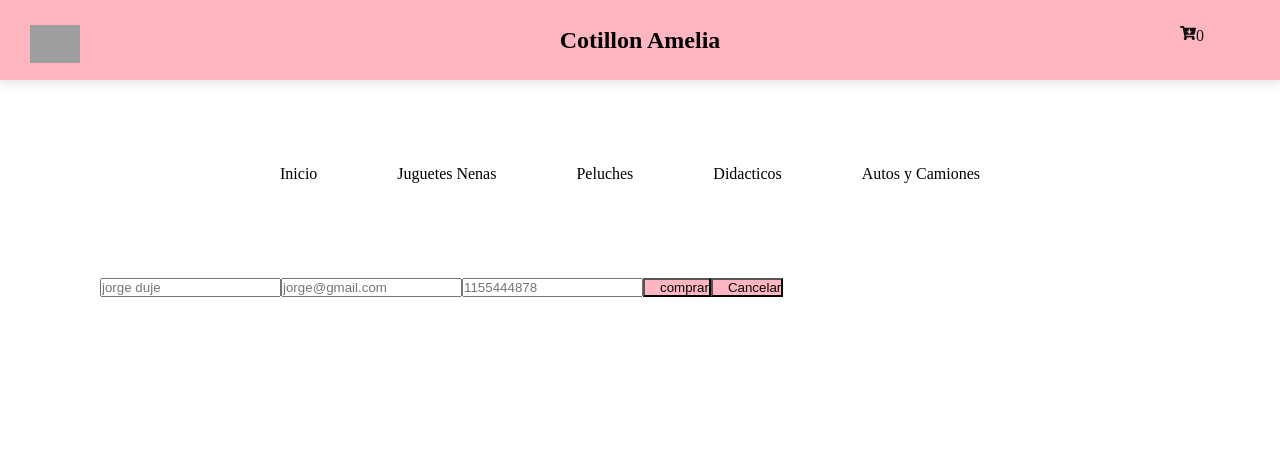
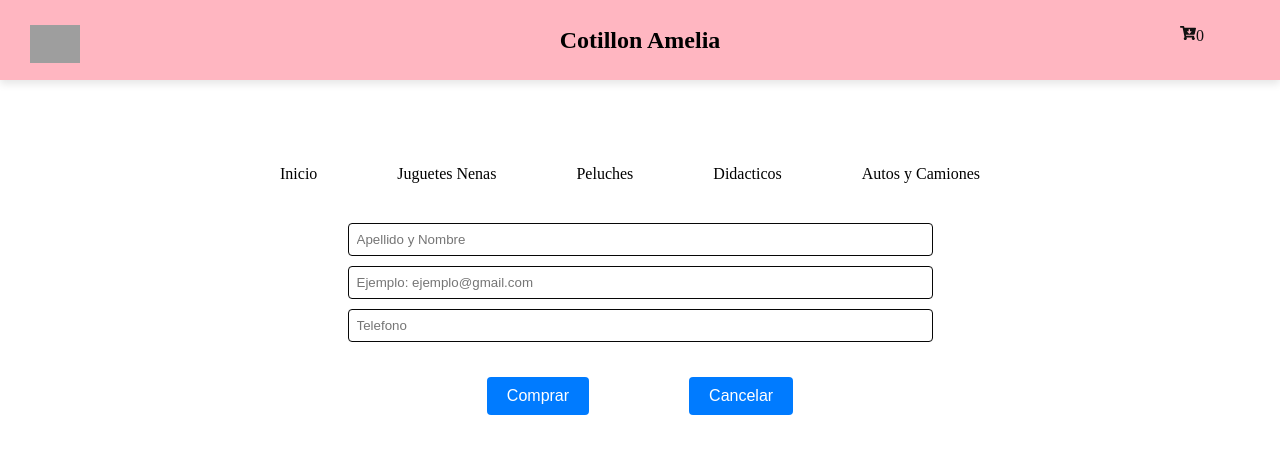
Before and after one commit to dariobulubacich/Proyecto-amelia, a React (Vite) app: page /checkout in a window 1280 px wide. Shown: the top 454 px of the page. Built offline with nearby package versions, Linux system fonts and the light colour scheme; grey boxes are pictures that could not be loaded.

Commit message:
termina carrito de compra

```diff
--- a/src/App.jsx
+++ b/src/App.jsx
@@ -5,11 +5,12 @@ import { Navbar } from "./components/layout/navbar/Navbar";
 import ItemDetailContainer from "./components/pages/itemDetail/ItemDetailContainer";
 import Checkout from "./components/pages/checkout/Checkout";
 import { CartContextProvider } from "./context/CartContext";
-// import { PaginaNotFount } from "./components/pages/Error/PaginaNotFound";
+import { Toaster } from "sonner";
 
 function App() {
   return (
     <BrowserRouter>
+      <Toaster duration={2000} richColors position="top-center" />
       <CartContextProvider>
         <Navbar />
         <Routes>
--- a/src/components/common/ModalCustom.jsx
+++ b/src/components/common/ModalCustom.jsx
@@ -1,5 +1,4 @@
 const ModalCustom = ({ title, children }) => {
-  console.log(children);
   return (
     <div
       style={{
--- a/src/components/pages/checkout/Checkout.jsx
+++ b/src/components/pages/checkout/Checkout.jsx
@@ -1,6 +1,21 @@
-import { useState } from "react";
+import { useContext, useState } from "react";
 import "./checkout.css";
+import { CartContext } from "../../../context/CartContext";
+
+import { db } from "../../../firebaseConfig";
+import {
+  addDoc,
+  collection,
+  deleteDoc,
+  doc,
+  updateDoc,
+} from "firebase/firestore";
+
 const Checkout = () => {
+  const { cart, getTotalAmount, resetCart } = useContext(CartContext);
+
+  const [orderId, setOrderId] = useState(null);
+
   const [userInfo, setUserInfo] = useState({
     name: "",
     email: "",
@@ -9,65 +24,72 @@ const Checkout = () => {
 
   const funcionDelFormulario = (evento) => {
     evento.preventDefault();
-    console.log("se envia");
-    // comunicarnos con la api
-    console.log(userInfo);
+    const total = getTotalAmount();
+
+    const order = {
+      buyer: userInfo,
+      items: cart, //[ {} {} {}]
+      total,
+    };
+
+    let refCollection = collection(db, "orders");
+    addDoc(refCollection, order).then((res) => {
+      setOrderId(res.id);
+      resetCart();
+    });
+
+    let refCol = collection(db, "products");
+    order.items.forEach((item) => {
+      let refDoc = doc(refCol, item.id);
+      updateDoc(refDoc, { stock: item.stock - item.quantity });
+    });
   };
 
-  // const capturarNombre = (evento) => {
-  //   // setName(evento.target.value);
-  //   // setUserInfo(evento.target.value); // ---> "jorge"
-  //   // setUserInfo({ name: evento.target.value }); // ---> {name: "Jorge"}
-  //   setUserInfo({ ...userInfo, name: evento.target.value });
-  //   // ---> { email: "", phoneNumber:"", name:"Jorge"}
-  // };
-
-  // const capturarEmail = (evento) => {
-  //   setUserInfo({ ...userInfo, email: evento.target.value });
-  // };
-
-  // const capturarTelefono = (evento) => {
-  //   setUserInfo({ ...userInfo, phoneNumber: evento.target.value });
-  // };
-
   const capturarInfo = (evento) => {
-    // value --> jorge@gmail.com
-    // name ---> email
-    // console.log(evento.target.value);
-    // console.log(evento.target.name);
-
-    // const { target } = evento;
-    // const { name, value } = target;
-
     const { name, value } = evento.target;
     setUserInfo({ ...userInfo, [name]: value });
   };
 
+  if (orderId) {
+    return <h2 className="h2-compra">Tu ticket de compra es : {orderId}</h2>;
+  }
+
+  const deleteById = (id) => {
+    // refColl
+    // refDoc
+    // deleteDoc( refDoc )
+  };
+
   return (
-    <div className="inputs">
-      <form onSubmit={funcionDelFormulario} className="inputs">
+    <div className="div-form">
+      <form onSubmit={funcionDelFormulario}>
         <input
+          className="imputs"
           type="text"
-          placeholder="jorge duje"
+          placeholder="Apellido y Nombre"
           name="name"
           onChange={capturarInfo}
         />
         <input
+          className="imputs"
           type="email"
-          placeholder="jorge@gmail.com"
+          placeholder="Ejemplo: ejemplo@gmail.com"
           name="email"
           onChange={capturarInfo}
         />
         <input
+          className="imputs"
           type="text"
-          placeholder="1155444878"
+          placeholder="Telefono"
           name="phoneNumber"
           onChange={capturarInfo}
         />
-        <button className="btn">comprar</button>
-        <button className="btn" type="button">
-          Cancelar
-        </button>
+        <div className="div-btn">
+          <button className="btn">Comprar</button>
+          <button className="btn" type="button">
+            Cancelar
+          </button>
+        </div>
       </form>
     </div>
   );
--- a/src/components/pages/checkout/checkout.css
+++ b/src/components/pages/checkout/checkout.css
@@ -1,8 +1,43 @@
-.inputs {
+.h2-compra {
+  padding: 100px;
+  text-align: center;
+  color: green;
+  width: 50%;
+  margin: auto;
+  gap: 20px;
+}
+
+.div-form {
   display: flex;
-  padding: 50px;
+  padding: 40px;
+  justify-content: center;
 }
+
+.imputs {
+  width: 100%;
+  padding: 8px;
+  margin: 5px 0;
+  border: 1px solid #070707;
+  border-radius: 4px;
+}
+
+.div-btn {
+  display: flex;
+  padding: 30px;
+  gap: 100px;
+  justify-content: center;
+}
+
 .btn {
-  background-color: lightpink;
-  padding-left: 15px;
+  padding: 10px 20px;
+  border: none;
+  border-radius: 4px;
+  background-color: #007bff;
+  color: white;
+  cursor: pointer;
+  font-size: 16px;
 }
+
+.btn:hover {
+  background-color: #0056b3;
+}
--- a/src/components/pages/itemDetail/ItemDetailContainer.jsx
+++ b/src/components/pages/itemDetail/ItemDetailContainer.jsx
@@ -1,22 +1,34 @@
 import { useContext, useEffect, useState } from "react";
-import { products } from "../../../products";
 import ItemDetail from "./ItemDetail";
 import { useParams } from "react-router-dom";
 import { CartContext } from "../../../context/CartContext";
+import { db } from "../../../firebaseConfig";
+import { collection, doc, getDoc } from "firebase/firestore";
+import { toast } from "sonner";
 
 const ItemDetailContainer = () => {
   const { id } = useParams();
-  const { addToCart, getCantidades } = useContext(CartContext);
-  let totalEnCarrito = getCantidades(id);
+  const { addToCart, getTotalQuantity } = useContext(CartContext);
+
+  let totalEnCarrito = getTotalQuantity(id);
+
   const [item, setItem] = useState({});
 
   useEffect(() => {
-    let productSelected = products.find((producto) => producto.id === id);
-    setItem(productSelected);
+    const productsCollection = collection(db, "products");
+    const docRef = doc(productsCollection, id);
+    getDoc(docRef).then((res) => {
+      setItem({ ...res.data(), id: res.id });
+    });
   }, [id]);
+
   const agregarAlCarrito = (cantidad) => {
     let objeto = { ...item, quantity: cantidad };
     addToCart(objeto);
+    toast.success("Producto agregado correctamente", {
+      position: "bottom-right",
+      closeButton: true,
+    });
   };
 
   return (
--- a/src/components/pages/itemListContainer/ItemListContainer.jsx
+++ b/src/components/pages/itemListContainer/ItemListContainer.jsx
@@ -1,10 +1,12 @@
-// import { Typography } from "@mui/material";
-// import Grid from "@mui/material/Grid2";
 import { useState } from "react";
 import { useEffect } from "react";
-import { products } from "../../../products";
 import ItemList from "./ItemList";
 import { useParams } from "react-router-dom";
+import { db } from "../../../firebaseConfig";
+import { collection, getDocs, query, where, addDoc } from "firebase/firestore";
+import Box from "@mui/material/Box";
+import Skeleton from "@mui/material/Skeleton";
+import { products } from "../../../products";
 
 export const ItemListContainer = () => {
   const { name } = useParams();
@@ -12,13 +14,43 @@ export const ItemListContainer = () => {
   const [items, setItems] = useState([]);
 
   useEffect(() => {
-    const unaParte = products.filter((producto) => producto.category === name);
-    const getProducts = new Promise((resolve) => {
-      resolve(name ? unaParte : products);
-    });
-    getProducts.then((res) => {
-      setItems(res);
+    const productsCollection = collection(db, "products");
+    let docsRef = productsCollection;
+    if (name) {
+      docsRef = query(productsCollection, where("category", "==", name));
+    }
+
+    getDocs(docsRef).then((res) => {
+      let explicacion = res.docs.map((doc) => {
+        return { ...doc.data(), id: doc.id };
+      });
+      setItems(explicacion);
     });
   }, [name]);
-  return <ItemList items={items} />;
+
+  if (items.length === 0) {
+    return (
+      <Box sx={{ width: 300 }}>
+        <Skeleton />
+        <Skeleton animation="wave" />
+        <Skeleton animation={false} />
+      </Box>
+    );
+  }
+
+  const funcionParaAgregar = () => {
+    const productsCollection = collection(db, "products");
+    addDoc(productsCollection, { price: 123, title: "123" });
+
+    products.forEach((product) => {
+      addDoc(productsCollection, product);
+    });
+  };
+
+  return (
+    <div>
+      <ItemList items={items} />
+      <button onClick={funcionParaAgregar}>Cargar productos varios</button>
+    </div>
+  );
 };
--- /dev/null
+++ b/src/firebaseConfig.js
@@ -0,0 +1,14 @@
+import { initializeApp } from "firebase/app";
+import { getFirestore } from "firebase/firestore";
+const firebaseConfig = {
+  apiKey: "AIzaSyAc7TgUi5kuq0u2ISsqBtWtlMaGSr0HwBs",
+  authDomain: "e-comerce-cotillos--ameilia.firebaseapp.com",
+  projectId: "e-comerce-cotillos--ameilia",
+  storageBucket: "e-comerce-cotillos--ameilia.firebasestorage.app",
+  messagingSenderId: "929938521231",
+  appId: "1:929938521231:web:e1b7395368c608d23984fa",
+};
+
+// Inicializar Firebase
+const app = initializeApp(firebaseConfig);
+export const db = getFirestore(app);
--- a/src/products.js
+++ b/src/products.js
@@ -1,14 +1,14 @@
 export const products = [
-  {
-    id: "1",
-    title: "Muñeco Tiny",
-    price: 4200,
-    stock: 5,
-    imageUrl:
-      "https://res.cloudinary.com/di378vek5/image/upload/v1728056110/WhatsApp_Image_2024-09-27_at_09.52.53_nxmppj.jpg",
-    description: "viene con cuna",
-    category: "Nenas",
-  },
+  // {
+  //   id: "1",
+  //   title: "Muñeco Tiny",
+  //   price: 4200,
+  //   stock: 5,
+  //   imageUrl:
+  //     "https://res.cloudinary.com/di378vek5/image/upload/v1728056110/WhatsApp_Image_2024-09-27_at_09.52.53_nxmppj.jpg",
+  //   description: "viene con cuna",
+  //   category: "Nenas",
+  // },
   {
     id: "2",
     title: "Muñeco Cariñito",
@@ -29,16 +29,16 @@ export const products = [
     description: "2 en 1 jugos helados",
     category: "Nenas",
   },
-  {
-    id: "4",
-    title: "Peluche Dinosaurio",
-    price: 6000,
-    stock: 15,
-    imageUrl:
-      "https://res.cloudinary.com/di378vek5/image/upload/v1728056109/WhatsApp_Image_2024-09-27_at_09.52.55_2_ltxc9p.jpg",
-    description: "Peluches varios colores",
-    category: "Peluches",
-  },
+  // {
+  //   id: "4",
+  //   title: "Peluche Dinosaurio",
+  //   price: 6000,
+  //   stock: 15,
+  //   imageUrl:
+  //     "https://res.cloudinary.com/di378vek5/image/upload/v1728056109/WhatsApp_Image_2024-09-27_at_09.52.55_2_ltxc9p.jpg",
+  //   description: "Peluches varios colores",
+  //   category: "Peluches",
+  // },
   {
     id: "5",
     title: "Peluche Osos Rosas",
```
Also changed, not shown: package.json (+6 -1 lines), src/context/CartContext.jsx (+17 -30 lines), 1 other file (tests, documents, lock files or other folders).
